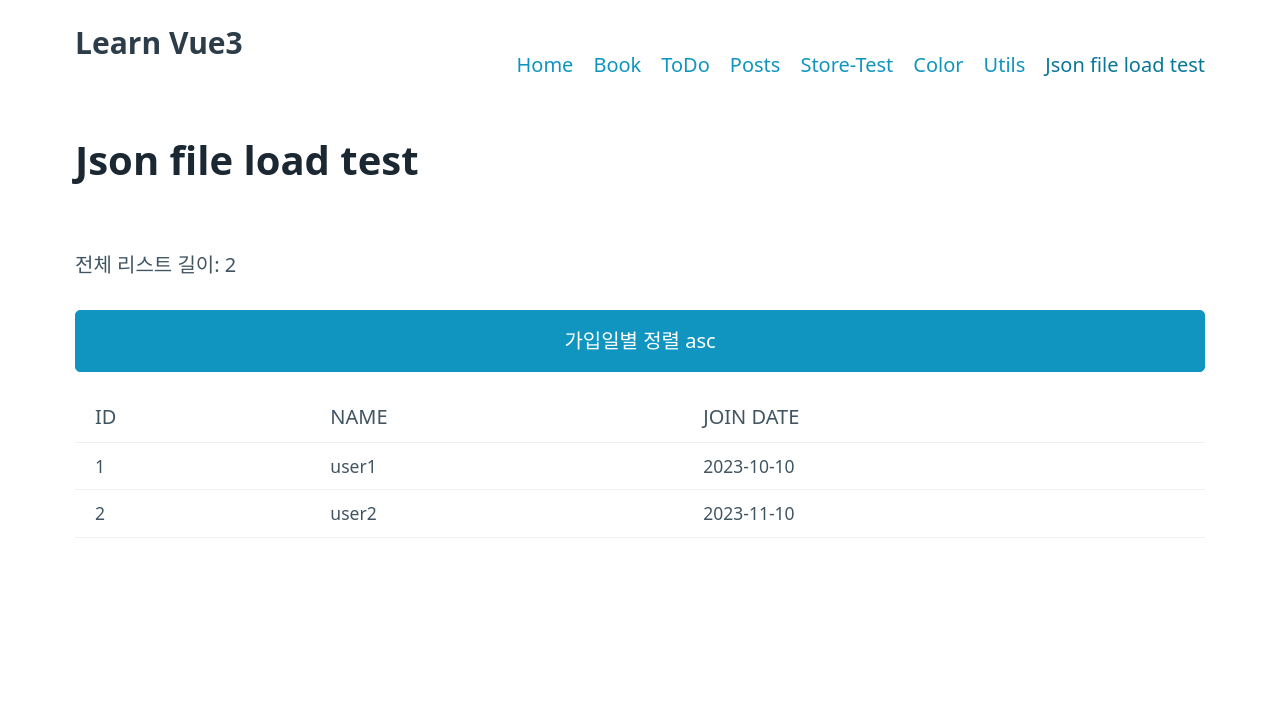
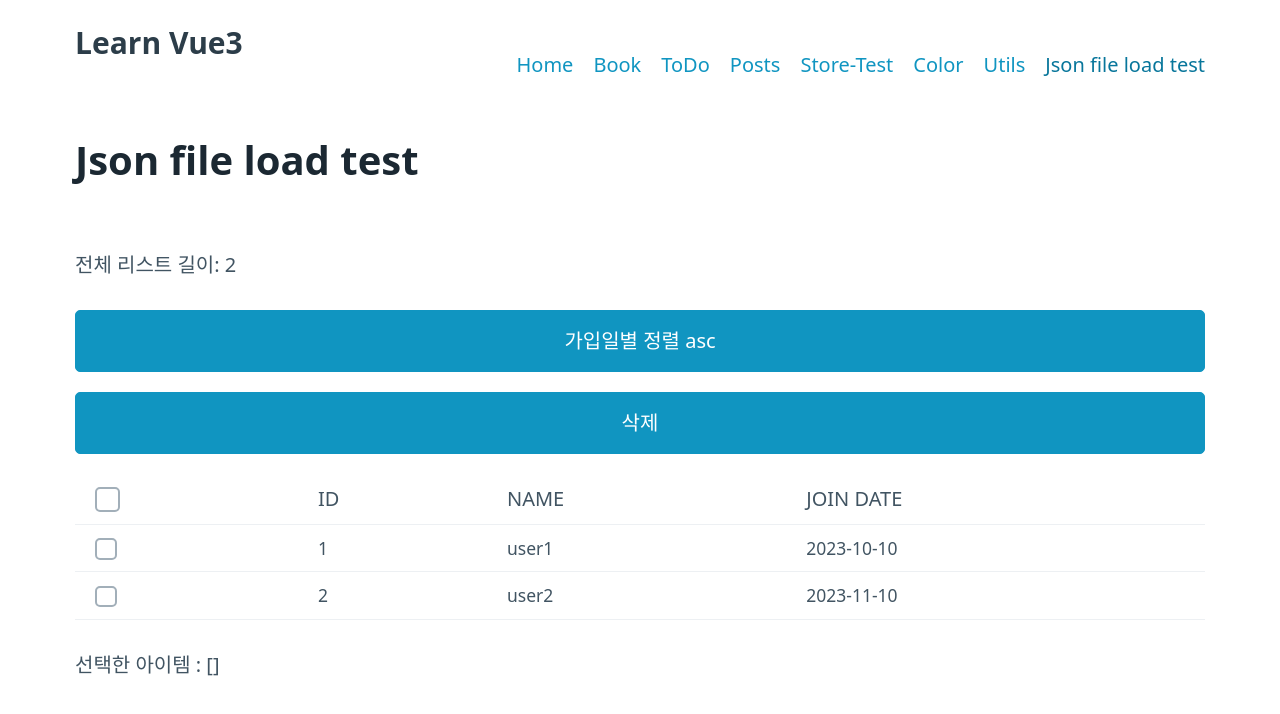
Before and after one commit to kenux196/learn-vue3, a Vue app: page /json-test in a window 1280 px wide. Shown: the top 714 px of the page. Built offline with nearby package versions, Linux system fonts and the light colour scheme.

Commit message:
add delete feature

```diff
--- a/src/views/JsonLoadView.vue
+++ b/src/views/JsonLoadView.vue
@@ -33,21 +33,45 @@ function sortJoinDate() {
     sortType.value = 'asc';
   }
 }
+const selectedList = ref([]);
+const allSelected = computed({
+  get() {
+    return sortedUserList.value.length === selectedList.value.length;
+  },
+  set(value) {
+    selectedList.value = value ? sortedUserList.value : [];
+  },
+});
+
+function deleteUser() {
+  if (selectedList.value.length === 0) {
+    alert('삭제할 항목을 선택하세요.');
+    return;
+  }
+  userList.value = userList.value.filter(
+    (user) => !selectedList.value.includes(user)
+  );
+  selectedList.value = [];
+}
 </script>
 <template>
   <h1>Json file load test</h1>
   <p>전체 리스트 길이: {{ userList.length }}</p>
   <button @click="sortJoinDate">가입일별 정렬 {{ sortType }}</button>
+  <button @click="deleteUser">삭제</button>
   <table>
     <tr>
+      <th><input type="checkbox" v-model="allSelected" /></th>
       <th>ID</th>
       <th>NAME</th>
       <th>JOIN DATE</th>
     </tr>
     <tr v-for="user in sortedUserList" :key="user.id">
+      <td><input type="checkbox" :value="user" v-model="selectedList" /></td>
       <td>{{ user.id }}</td>
       <td>{{ user.name }}</td>
       <td>{{ user.joinDate }}</td>
     </tr>
   </table>
+  <p>선택한 아이템 : {{ selectedList }}</p>
 </template>
```
